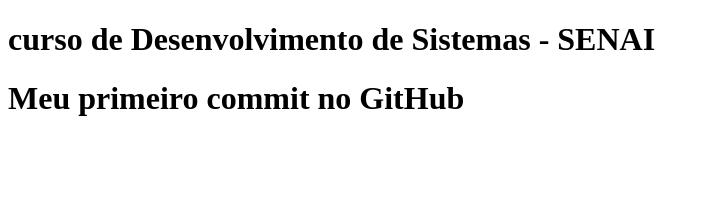
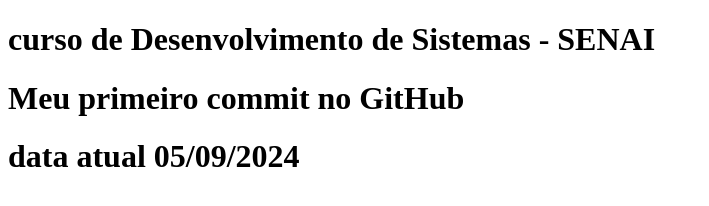
Before and after one commit to karinadebritov/SENAI-Estudos, a plain HTML site: page index.html in a window 1280 px wide. Shown: the whole page, without its empty margins (0-709 px from the left). Drawn offline with Linux system fonts and the light colour scheme.

Commit message:
first commit

```diff
--- a/index.html
+++ b/index.html
@@ -8,5 +8,6 @@
 <body>
     <h1>curso de Desenvolvimento de Sistemas - SENAI</h1>
     <h1>Meu primeiro commit no GitHub</h1>
+    <h1>data atual 05/09/2024</h1>
 </body>
 </html>
```
